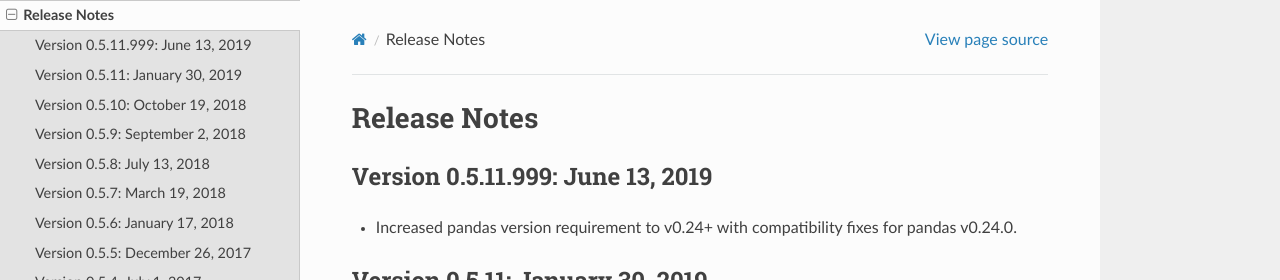
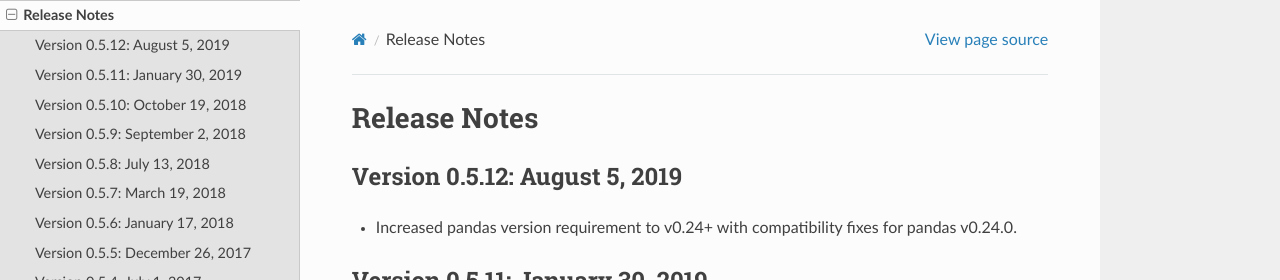
Before and after one commit to immcantation/presto, a Sphinx documentation site: the page built from docs/news.rst, in a window 1280 px wide and 900 px high. Shown: the top 280 px of the window. Built offline with Sphinx 7.4.7 and the Read the Docs theme 2.0.0, drawn with Linux system fonts in a browser that asks for light colours; formulas are drawn with MathJax 3; part of the change alters nothing that is shown.

```diff
--- a/NEWS.rst
+++ b/NEWS.rst
@@ -1,7 +1,7 @@
 Release Notes
 ================================================================================
 
-Version 0.5.11.999:  June 13, 2019
+Version 0.5.12:  August 5, 2019
 -------------------------------------------------------------------------------
 
 + Increased pandas version requirement to v0.24+ with compatibility fixes for
--- a/docs/conf.py
+++ b/docs/conf.py
@@ -288,7 +288,9 @@ texinfo_documents = [
 #texinfo_no_detailmenu = False
 
 # Example configuration for intersphinx: refer to the Python standard library.
-intersphinx_mapping = {'http://docs.python.org/': None}
+intersphinx_mapping = {'python': ('https://docs.python.org/3', None),
+                       'changeo': ('https://changeo.readthedocs.io/en/stable', None),
+                       'immcantation': ('https://immcantation.readthedocs.io/en/stable', None)}
 
 # Napoleon settings
 napoleon_google_docstring = True
```
